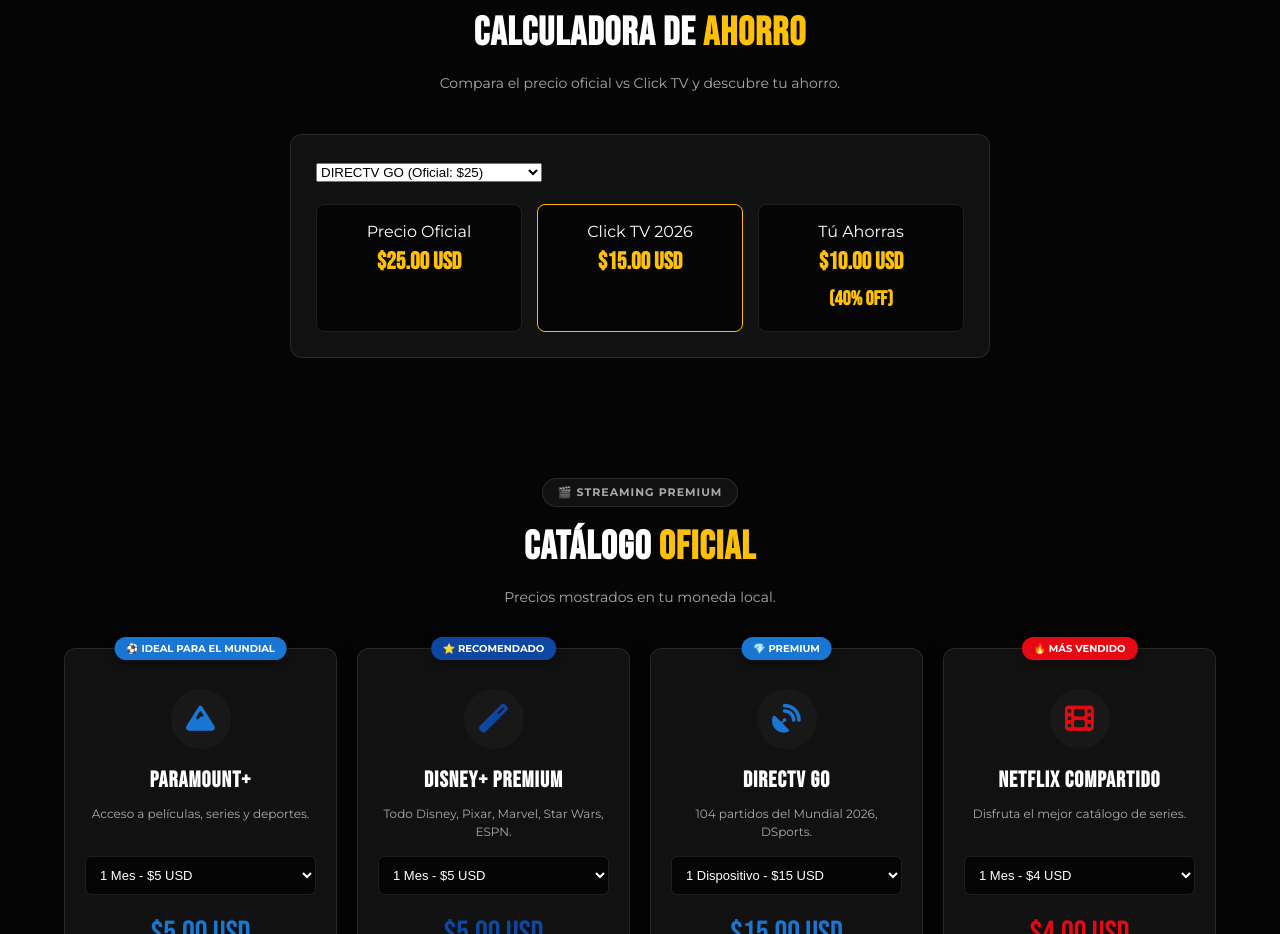
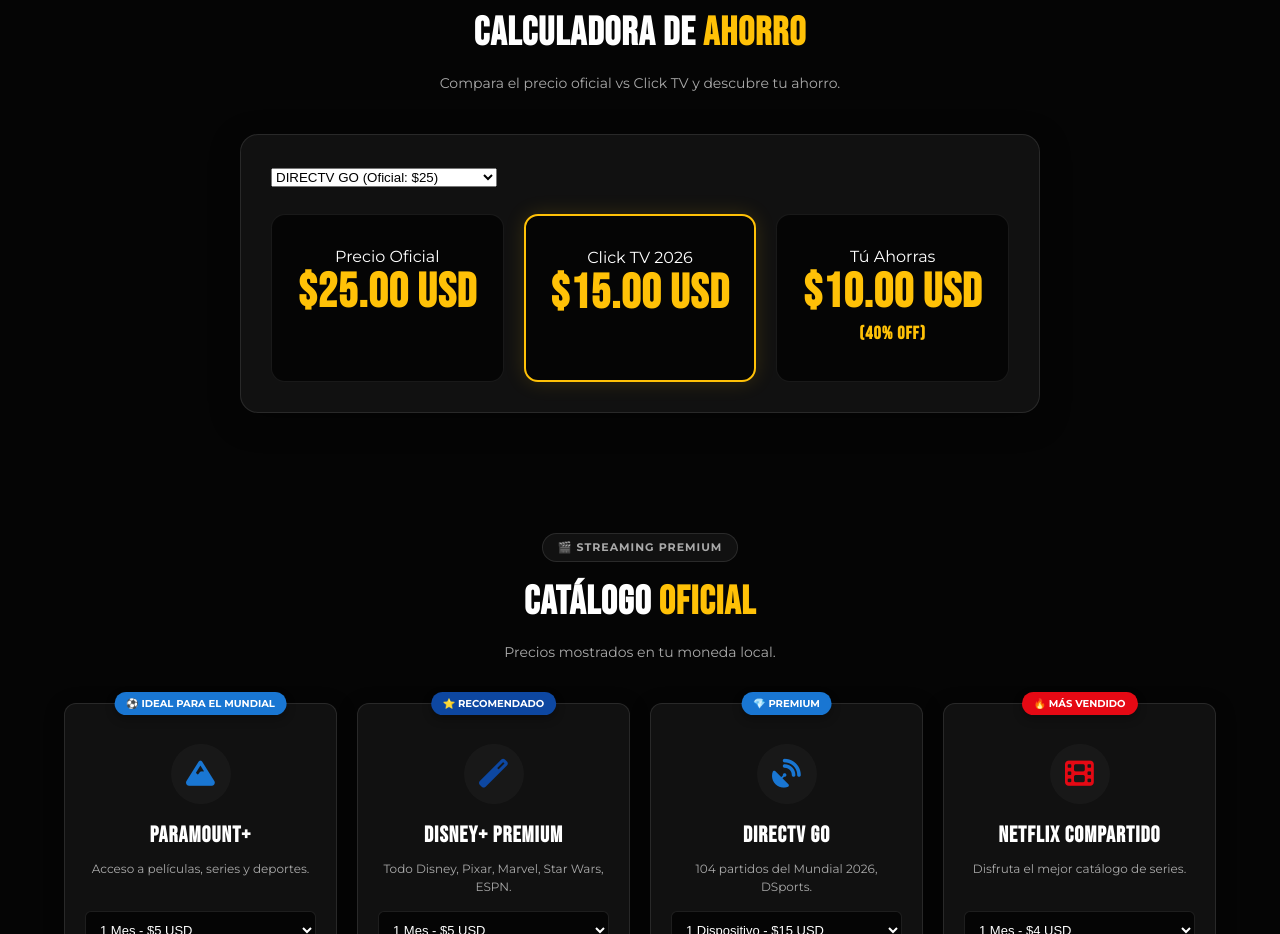
Before and after one commit to clicktvdigital/Click-Tv-Mundial-2026, a plain HTML site: page index.html in a window 1280 px wide. Shown: the part 2606-3540 px from the top of the page. Drawn offline with Linux system fonts and the light colour scheme; no server answers; a script that the page names is missing.

Commit message:
Add files via upload

```diff
--- a/style.css
+++ b/style.css
@@ -315,13 +315,91 @@
 .countdown { color: var(--gold); font-weight: bold; }
 
 /* ========================================== */
-/* CALCULATOR */
+/* CALCULADORA PREMIUM */
 /* ========================================== */
-.calc-box { max-width: 700px; margin: 0 auto; background: var(--bg-card); padding: 25px; border-radius: 12px; border: 1px solid var(--border); }
-.calc-results { display: grid; grid-template-columns: repeat(3, 1fr); gap: 15px; margin-top: 20px; }
-.res-item { background: #050505; padding: 15px; border-radius: 8px; border: 1px solid var(--border); text-align: center; }
-.res-item.highlight { border-color: var(--gold); }
-.res-item h3 { font-family: 'Bebas Neue', sans-serif; font-size: 1.5rem; color: var(--gold); }
+
+.calc-box{
+    max-width:800px;
+    margin:0 auto;
+    background:var(--bg-card);
+    padding:30px;
+    border-radius:18px;
+    border:1px solid var(--border);
+    box-shadow:0 8px 30px rgba(0,0,0,.35);
+}
+
+.calc-results{
+    display:grid;
+    grid-template-columns:repeat(3,1fr);
+    gap:20px;
+    margin-top:25px;
+}
+
+.res-item{
+    background:#050505;
+    padding:30px 15px;
+    border-radius:14px;
+    border:1px solid rgba(255,255,255,.08);
+    text-align:center;
+    transition:.3s;
+}
+
+.res-item:hover{
+    transform:translateY(-3px);
+}
+
+.res-item.highlight{
+    border:2px solid var(--gold);
+    box-shadow:0 0 20px rgba(255,193,7,.15);
+}
+
+.res-item h4{
+    color:#fff;
+    font-size:18px;
+    font-weight:600;
+    margin-bottom:15px;
+}
+
+.res-item h3{
+    font-family:'Bebas Neue',sans-serif;
+    font-size:3rem;
+    line-height:1;
+    color:var(--gold);
+    letter-spacing:1px;
+    margin-bottom:8px;
+}
+
+.res-item small{
+    display:block;
+    font-size:18px;
+    font-weight:700;
+    color:var(--gold);
+    margin-top:8px;
+}
+
+@media(max-width:768px){
+
+    .calc-box{
+        padding:20px;
+    }
+
+    .calc-results{
+        grid-template-columns:1fr;
+        gap:15px;
+    }
+
+    .res-item{
+        padding:25px 15px;
+    }
+
+    .res-item h4{
+        font-size:22px;
+    }
+
+    .res-item h3{
+        font-size:3.2rem;
+    }
+}
 
 /* ========================================== */
 /* REVIEWS & RADIO */
```
